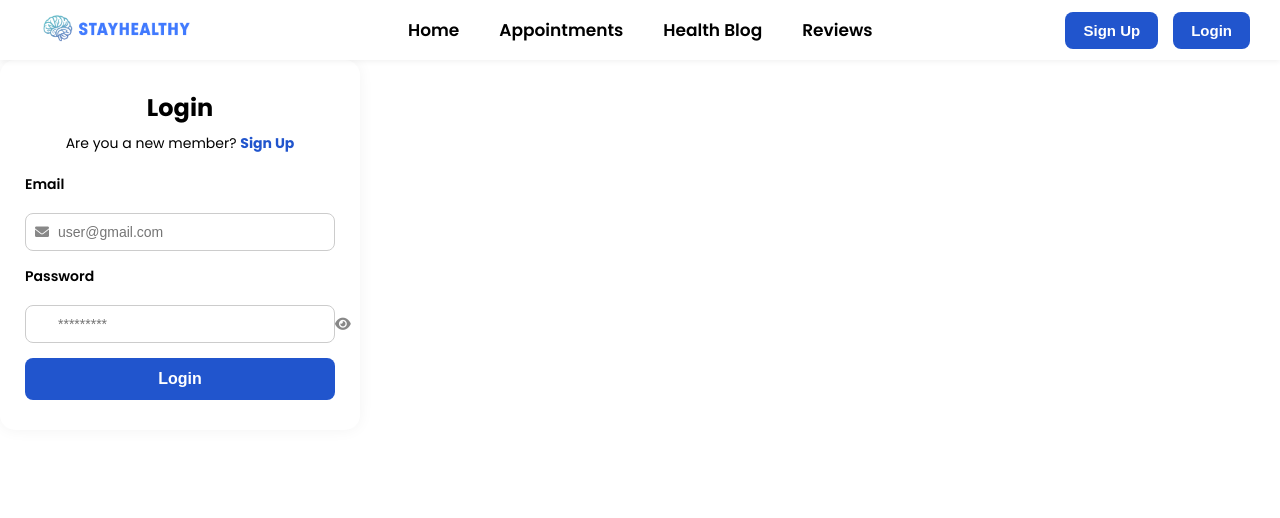
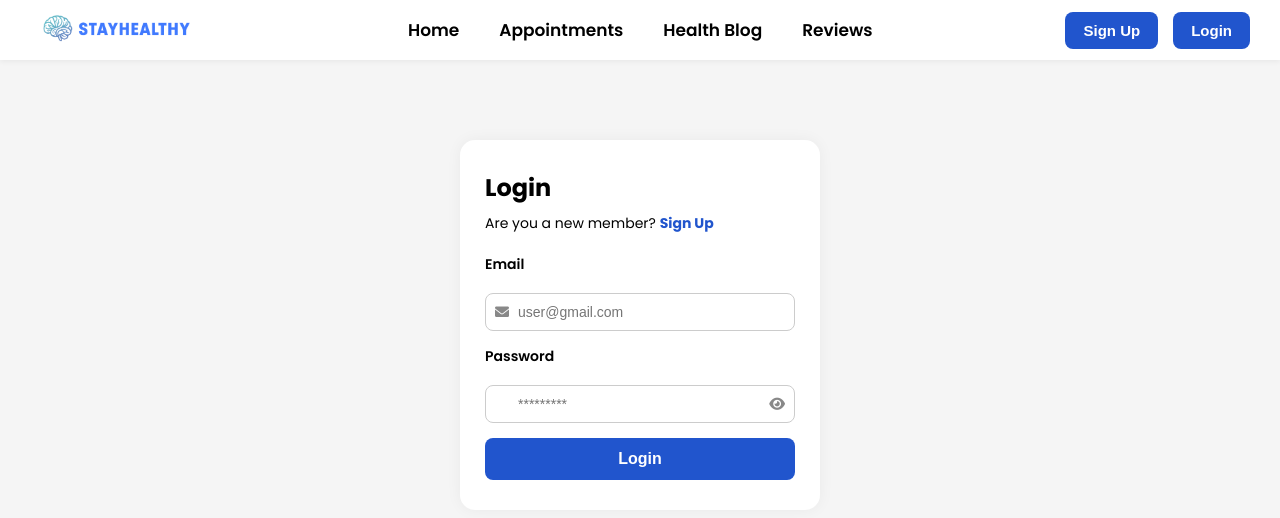
Before and after one commit to NourSafta/stayhealthy-react, a React (Create React App) app: page /login in a window 1280 px wide. Shown: the top 518 px of the page. Built offline with nearby package versions, Linux system fonts and the light colour scheme.

Commit message:
Added Sign Up and Login components with styling and validation. Integrated landing page with navbar.

```diff
--- a/src/Components/Login/Login.css
+++ b/src/Components/Login/Login.css
@@ -1,13 +1,21 @@
 body {
   background: #f5f5f5;
   font-family: 'Segoe UI', sans-serif;
+  margin: 0;
+  padding: 0;
+}
+
+/* Wrapper for centering the form */
+.login-page {
   display: flex;
   justify-content: center;
-    align-items: center;
-    height: 100vh;
-    margin: 0;
+  align-items: flex-start;
+  min-height: 100vh;
+  padding-top: 80px; /* space from top */
+  background-color: #f5f5f5;
 }
 
+/* Container */
 .login-container {
   background-color: #fff;
   padding: 30px 25px;
@@ -16,9 +24,9 @@ body {
   width: 100%;
   max-width: 360px;
   box-sizing: border-box;
-    text-align: center;
 }
 
+/* Headings */
 .login-container h2 {
   margin-bottom: 8px;
   font-size: 24px;
@@ -36,6 +44,7 @@ body {
   text-decoration: none;
 }
 
+/* Form */
 form {
   display: flex;
   flex-direction: column;
@@ -43,11 +52,13 @@ body {
   text-align: left;
 }
 
+/* Labels */
 label {
   font-size: 14px;
   font-weight: 600;
 }
 
+/* Inputs */
 input {
   padding: 10px 35px 10px 30px;
   font-size: 14px;
@@ -57,6 +68,7 @@ body {
   box-sizing: border-box;
 }
 
+/* Input wrapper with icons */
 .input-icon {
   position: relative;
 }
@@ -80,6 +92,7 @@ body {
   font-size: 14px;
 }
 
+/* Button */
 button[type="submit"] {
   padding: 12px;
   background-color: #2155CD;
--- a/src/Components/Login/Login.js
+++ b/src/Components/Login/Login.js
@@ -6,9 +6,12 @@ const Login = () => {
   const [showPassword, setShowPassword] = useState(false);
 
   return (
+    <div className="login-page">
       <div className="login-container">
         <h2>Login</h2>
-      <p>Are you a new member? <Link to="/signup">Sign Up</Link></p>
+        <p>
+          Are you a new member? <Link to="/signup">Sign Up</Link>
+        </p>
         <form>
           <label>Email</label>
           <div className="input-icon">
@@ -25,14 +28,15 @@ const Login = () => {
             />
             <i
               className={`fa ${showPassword ? "fa-eye-slash" : "fa-eye"}`}
+              id="togglePassword"
               onClick={() => setShowPassword(!showPassword)}
-            style={{ cursor: "pointer" }}
             ></i>
           </div>
 
           <button type="submit">Login</button>
         </form>
       </div>
+    </div>
   );
 };
 
--- a/src/Components/SignUp/SignUp.css
+++ b/src/Components/SignUp/SignUp.css
@@ -1,13 +1,20 @@
-/* Base styling */
+/* General Reset */
 body {
+  margin: 0;
+  font-family: 'Segoe UI', sans-serif;
   background: #f5f5f5;
-    font-family: 'Segoe UI', sans-serif;
+}
+
+/* Wrapper to center everything */
+.signup-wrapper {
+  min-height: 100vh;
   display: flex;
   justify-content: center;
-    align-items: center;
-    height: 100vh;
-    margin: 0;
+  align-items: flex-start;
+  padding-top: 80px;
+  background: #f5f5f5;
 }
+
 
 /* Container */
 .signup-container {
@@ -74,8 +81,8 @@ body {
   top: 50%;
   transform: translateY(-50%);
   color: #888;
+  font-size: 14px;
   pointer-events: none;
-    font-size: 14px;
 }
 
 /* Left icon spacing */
--- a/src/Components/SignUp/SignUp.js
+++ b/src/Components/SignUp/SignUp.js
@@ -6,9 +6,12 @@ const SignUp = () => {
   const [showPassword, setShowPassword] = useState(false);
 
   return (
+    <div className="signup-wrapper">
       <div className="signup-container">
         <h2>Sign Up</h2>
-      <p>Already a member? <Link to="/login">Login</Link></p>
+        <p>
+          Already a member? <Link to="/login">Login</Link>
+        </p>
         <form>
           <label>Email</label>
           <div className="input-icon">
@@ -41,7 +44,7 @@ const SignUp = () => {
             />
             <i
               className={`fa ${showPassword ? "fa-eye-slash" : "fa-eye"}`}
-            style={{ cursor: "pointer" }}
+              id="togglePassword"
               onClick={() => setShowPassword(!showPassword)}
             ></i>
           </div>
@@ -49,6 +52,7 @@ const SignUp = () => {
           <button type="submit">Submit</button>
         </form>
       </div>
+    </div>
   );
 };
 
```
Lines whose indentation alone changed are shown as unchanged.
